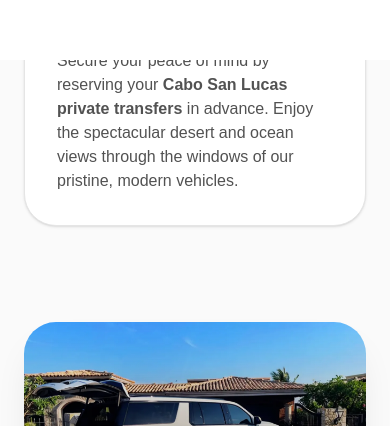
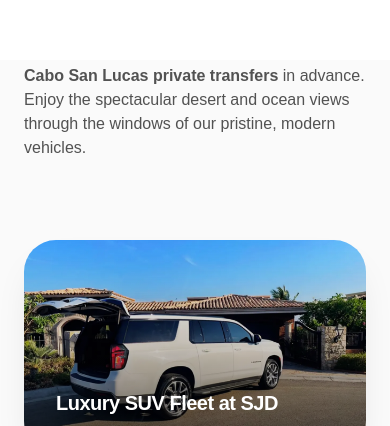
Before and after one commit to ismaelbcs/cabo-transfers-private, a Next.js app: page /en/cabo-san-lucas-private-transfers in a window 390 px wide. Shown: the part 1564-1990 px from the top of the page. Built offline with nearby package versions, Linux system fonts and the light colour scheme.

Commit message:
arreglango co

```diff
--- a/src/app/[lang]/cabo-san-lucas-private-transfers/page.js
+++ b/src/app/[lang]/cabo-san-lucas-private-transfers/page.js
@@ -72,7 +72,7 @@ export default function CaboSuvServicePage({ params }) {
                                 : 'Our luxury SUVs are the perfect choice for families, executives, or small groups of friends carrying extra luggage, golf clubs, or simply wishing to travel with the highest level of comfort in Los Cabos. Plus, we welcome you with complimentary icy cold beverages inside.'}
                         </p>
 
-                        <section className="mb-24 bg-white border border-neutral-200 rounded-[2rem] p-8 md:p-12 shadow-sm">
+                         className="mb-24 bg-white border border-neutral-200 rounded-[2rem] p-8 md:p-12 shadow-sm"
                             <h2 className="text-2xl md:text-3xl font-bold tracking-tight text-neutral-900 mb-6">
                                 {lang === 'es'
                                     ? 'Trayectos Inigualables hacia el Fin de la Tierra'
@@ -101,7 +101,6 @@ export default function CaboSuvServicePage({ params }) {
                                     )}
                                 </p>
                             </div>
-                        </section>
                     </div>
                 </section>
 
```
